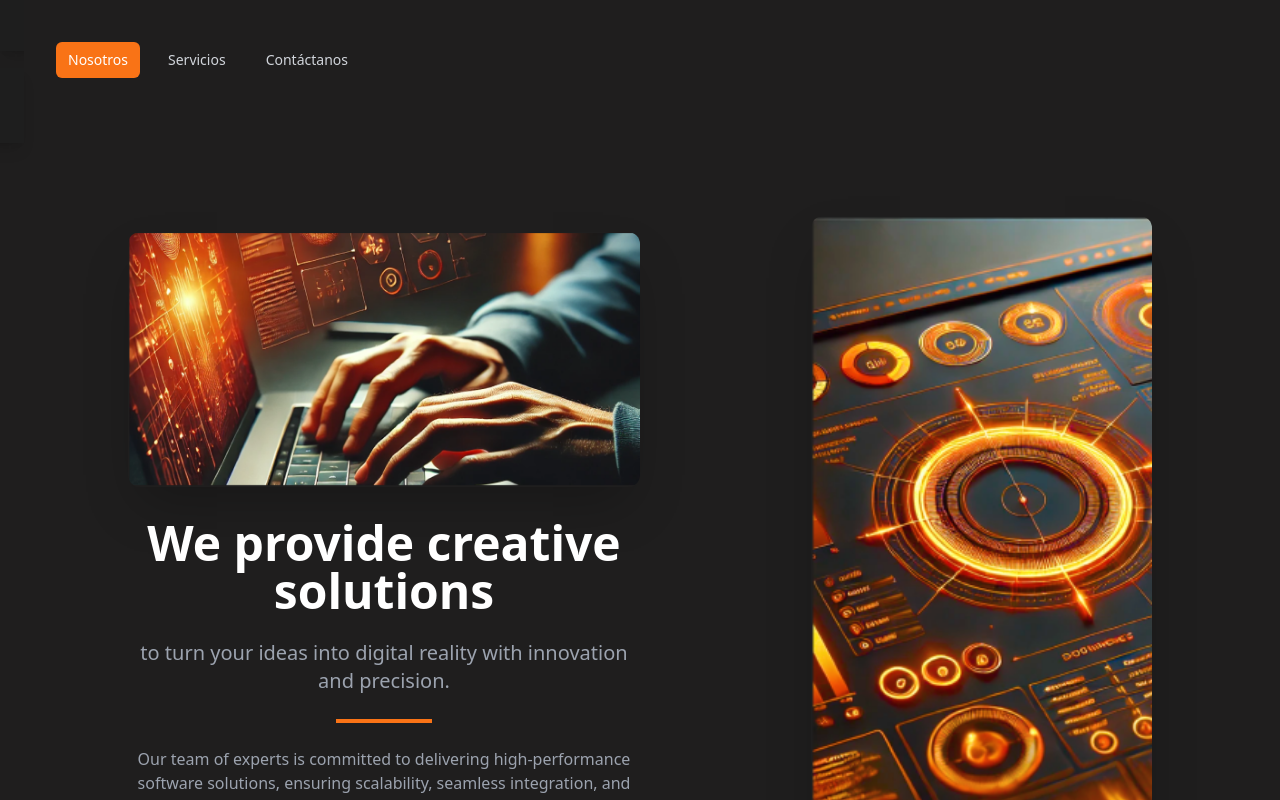
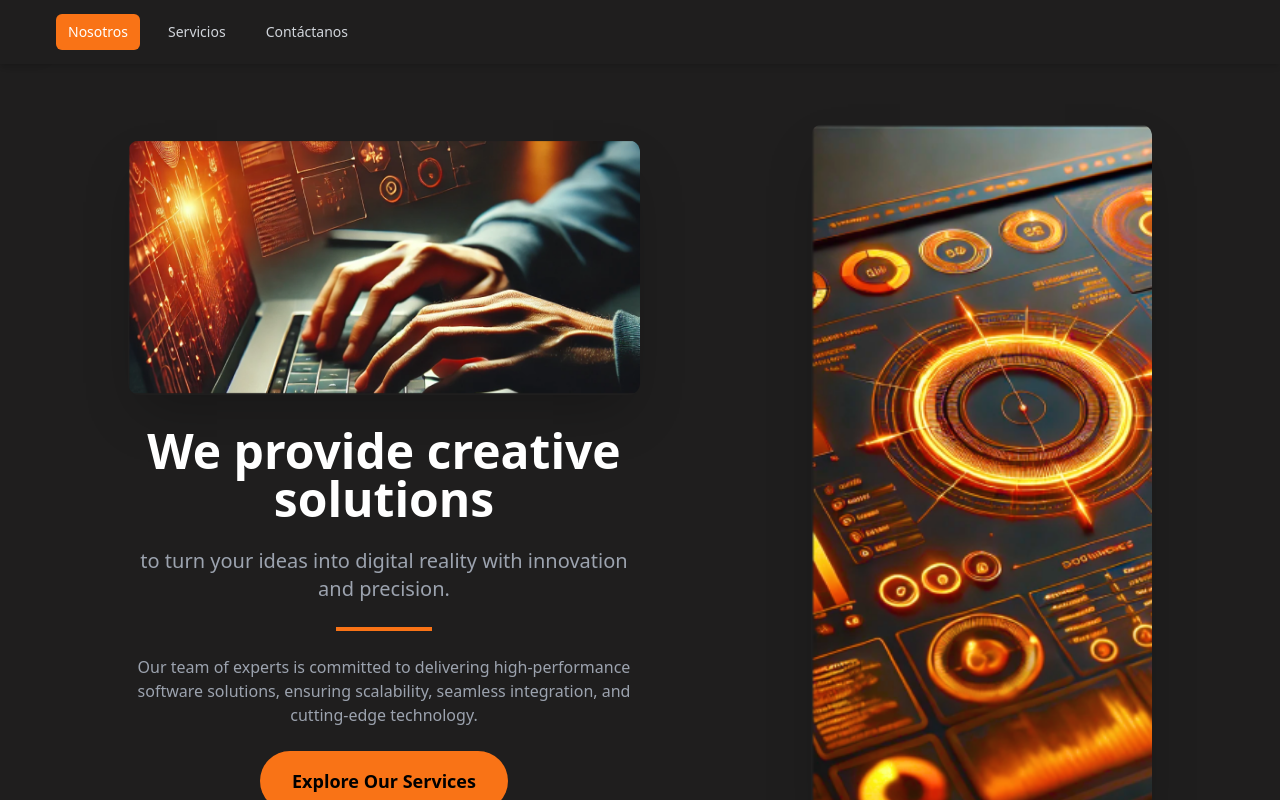
Before and after one commit to VmSoftwareSolution/WebSite_VM_SOFTWARE, an Angular app: page /home in a window 1280 px wide. Shown: the top 800 px of the page. Built offline with nearby package versions, Linux system fonts and the light colour scheme; no server answers.

Commit message:
FIX: Fixed the navbar for the view
Add property class=fixed top-0 left-0 w-full z-50 shadow-md

```diff
--- a/src/app/components/navbar/navbar.component.html
+++ b/src/app/components/navbar/navbar.component.html
@@ -1,4 +1,4 @@
-<nav style="background-color: rgba(31, 30, 30, 1);">
+<nav style="background-color: rgba(31, 30, 30, 1);" class="fixed top-0 left-0 w-full z-50 shadow-md">
     <div class="mx-auto max-w-7xl px-2 sm:px-6 lg:px-8">
         <div class="relative flex h-16 items-center justify-between">
             <div class="absolute inset-y-0 left-0 flex items-center sm:hidden">
```
